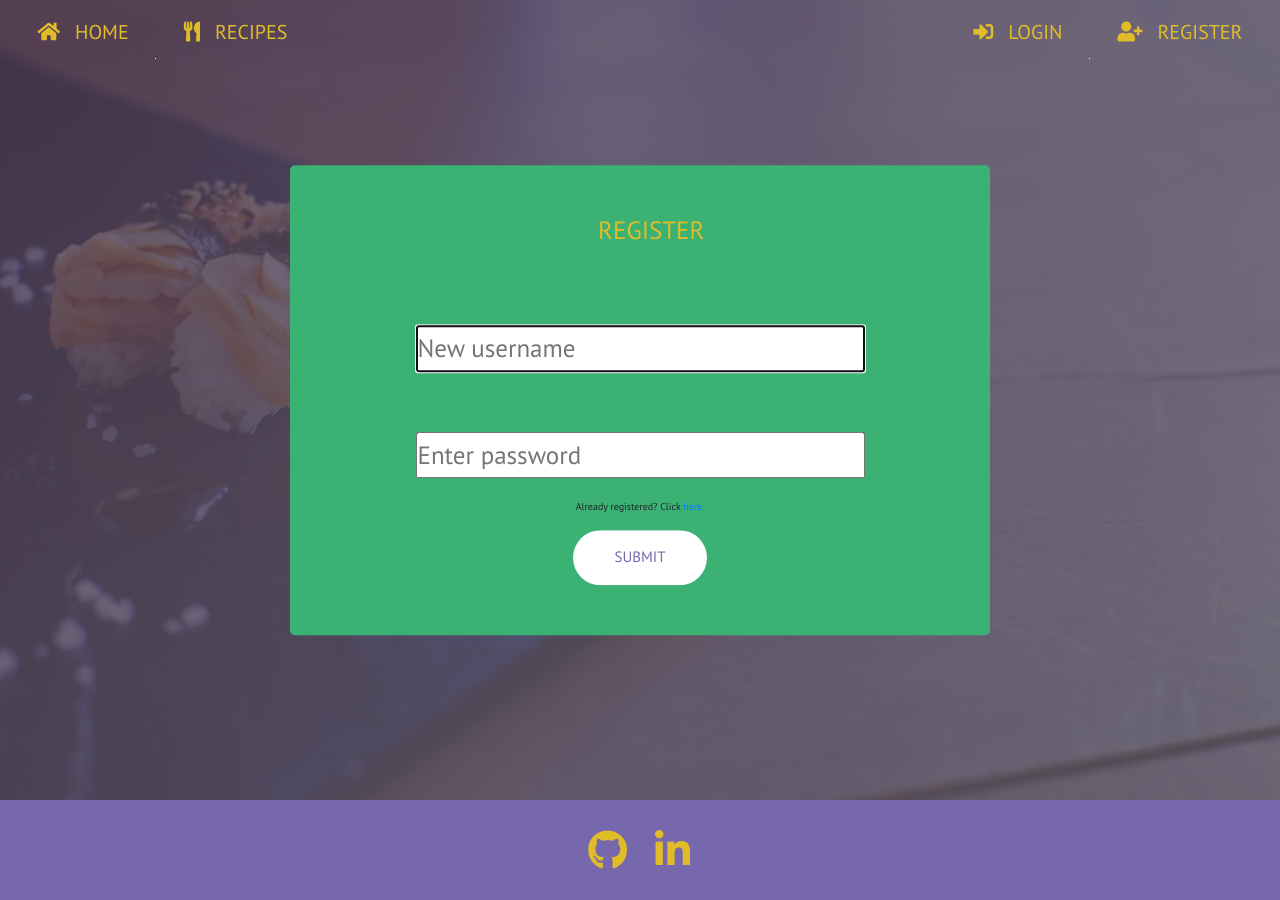
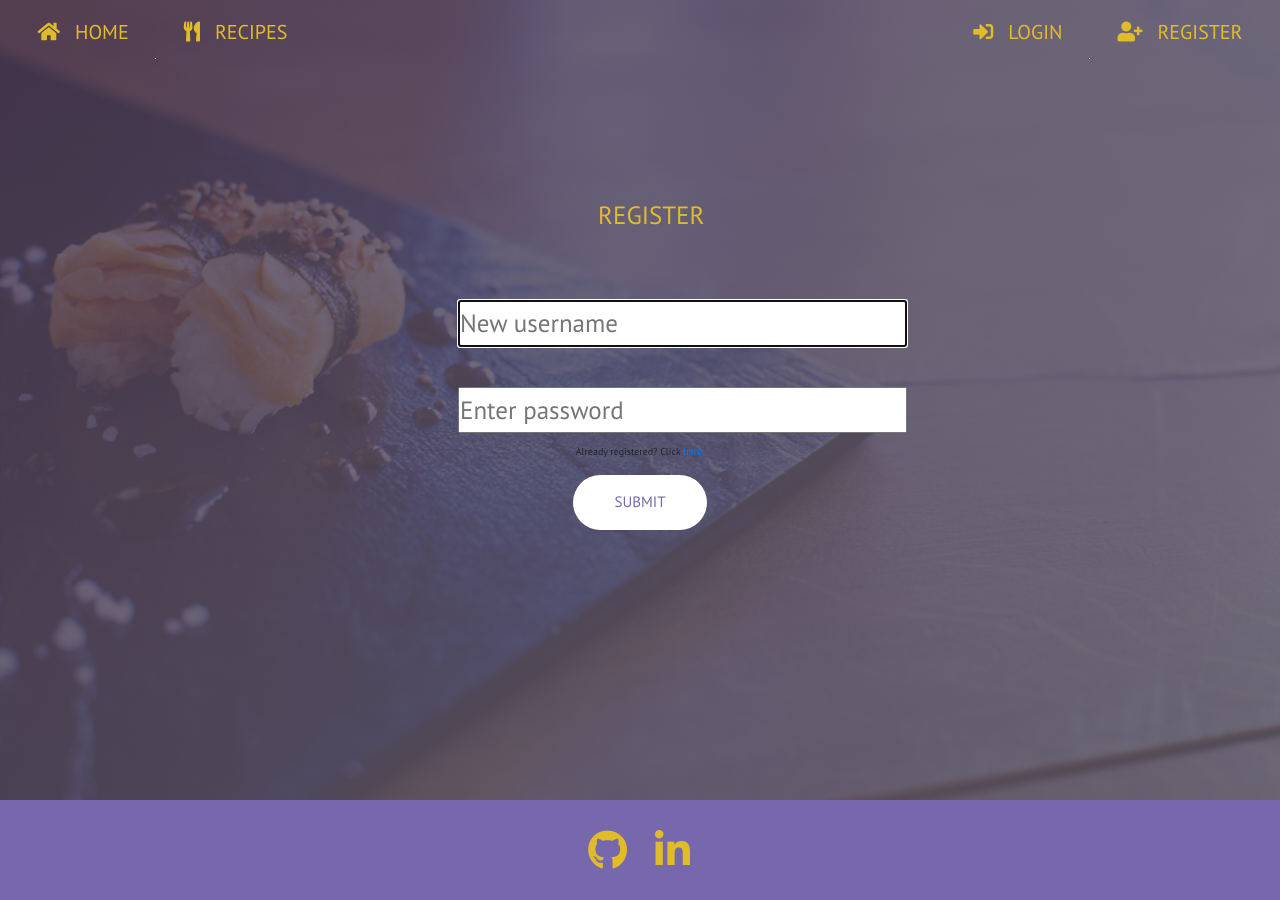
Before and after one commit to andreasdk/dcd-recipes, a Flask app: page /register in a window 1280 px wide. Run offline with Flask 2, Linux system fonts and the light colour scheme; some libraries are stand-ins or nearby versions.

Commit message:
login and register form input sizing, btn sizing, form-bg

```diff
--- a/static/css/style.css
+++ b/static/css/style.css
@@ -208,15 +208,14 @@ margin-right: 1.5rem;
 }
 
 .form-container {
-  position: absolute;
+  position: relative;
   top: 50%;
   left: 50%;
   text-align: center;
   transform: translate(-50%, -50%);
-  background-color: var(--secondarycolor);
   border-radius: 5px;
-  width: 70rem;
-  padding: 5rem;
+  width: 25%;
+  height: 40rem;
 }
 
 .form-inner{
@@ -228,9 +227,14 @@ margin-right: 1.5rem;
   font-family: inherit;
   font-size: 2.5rem;
   margin-top: 2rem;
-  padding: 2rem 2rem;
+  width: 100%;
+  padding: 1rem;
+}
+
+.form-input-field {
   width: 100%;
 }
+
 /**Footer**/
 /**Centering footer items, and giving footer minimum height**/
 .footer {
@@ -245,3 +249,20 @@ margin-right: 1.5rem;
   font-size: 4rem;
   padding-top: 3rem;
 }
+
+/** Media Queries **/
+@media only screen and (min-width : 280px) {
+  .form-container{ width: 90% }
+}
+
+@media only screen and (min-width : 480px) {
+  .form-container{ width: 60% }
+}
+
+@media only screen and (min-width : 768px) {
+  .form-container{ width: 40% }
+}
+
+@media only screen and (min-width : 992px) {
+  .form-container{ width: 30% }
+}
```
